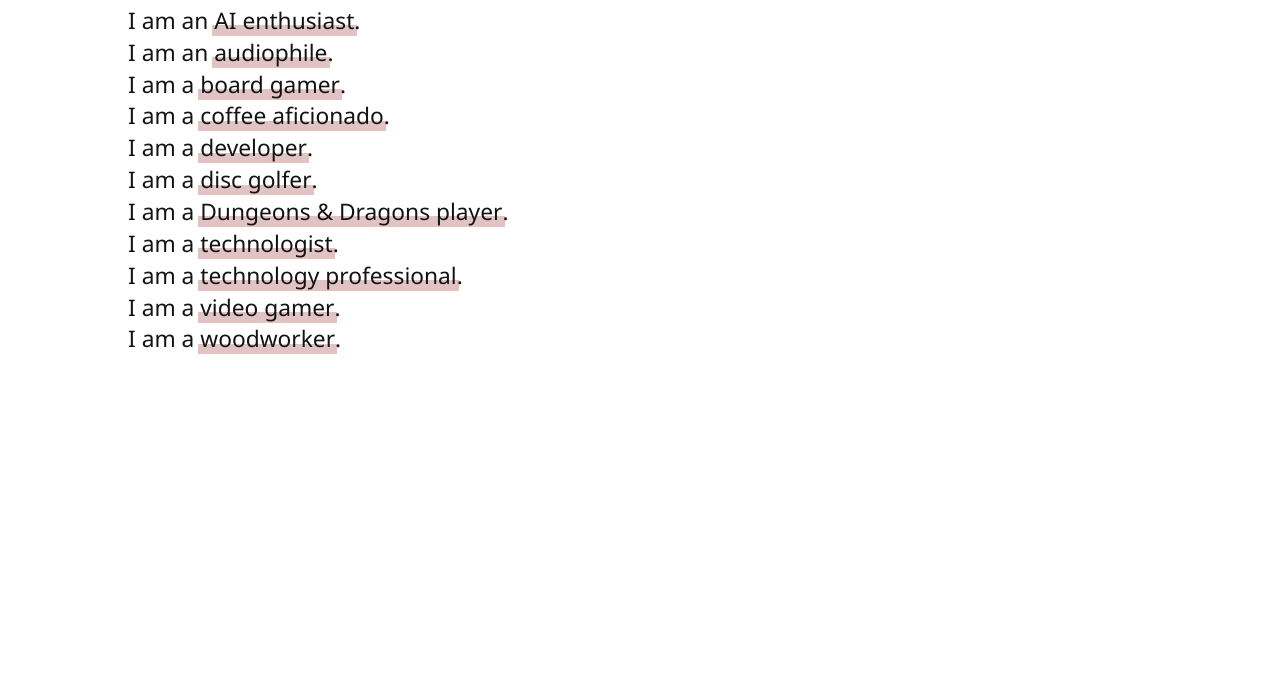
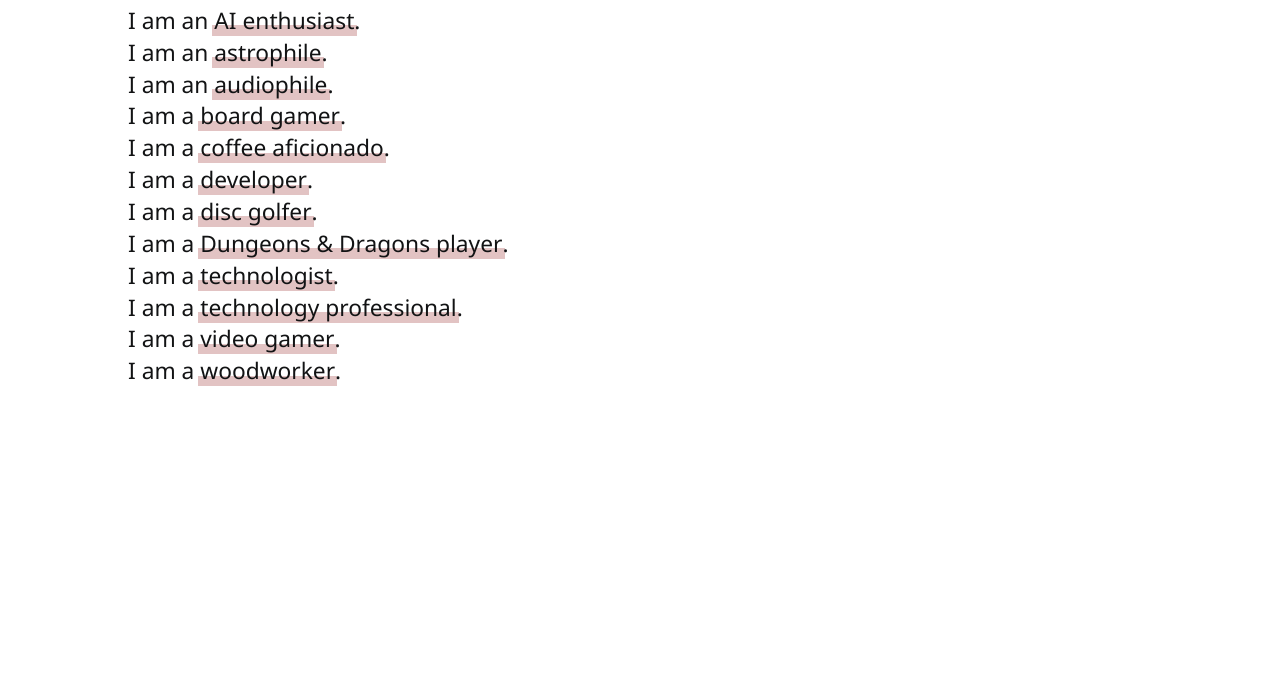
Before and after one commit to TheExecutive2011/Portfolio-Site, a plain HTML site: page WhoAmI.html in a window 1280 px wide. Shown: the part 270-953 px from the top of the page. Drawn offline with Linux system fonts and the light colour scheme; a web font is replaced by a local one.

Commit message:
Added astrophile to who am I page.

```diff
--- a/WhoAmI.html
+++ b/WhoAmI.html
@@ -57,6 +57,9 @@
         I am an <a href="AI.html">AI enthusiast</a>.
       </p>
       <p>
+        I am an <a href="space.html">astrophile</a>.
+      </p>
+      <p>
         I am an <a href="audiophile.html">audiophile</a>.
       </p>
       <p>
```
